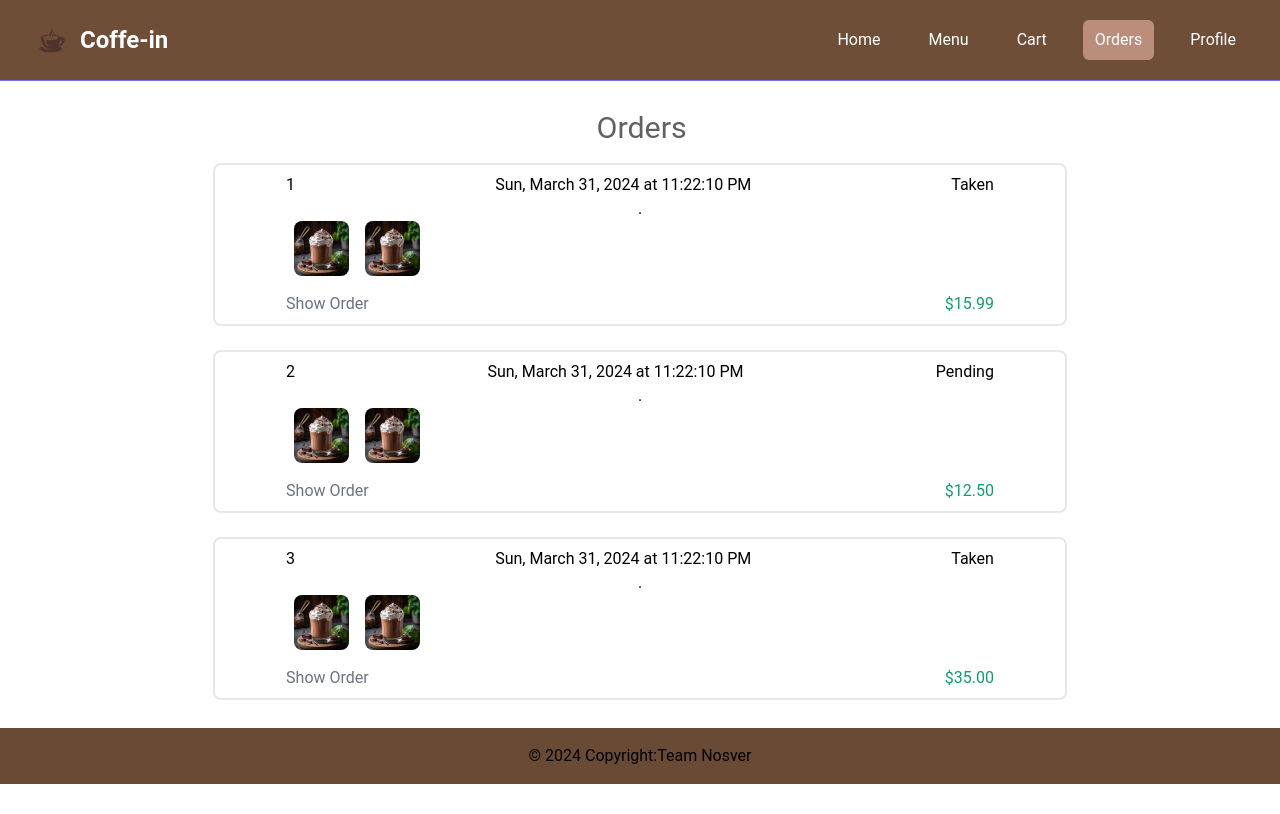
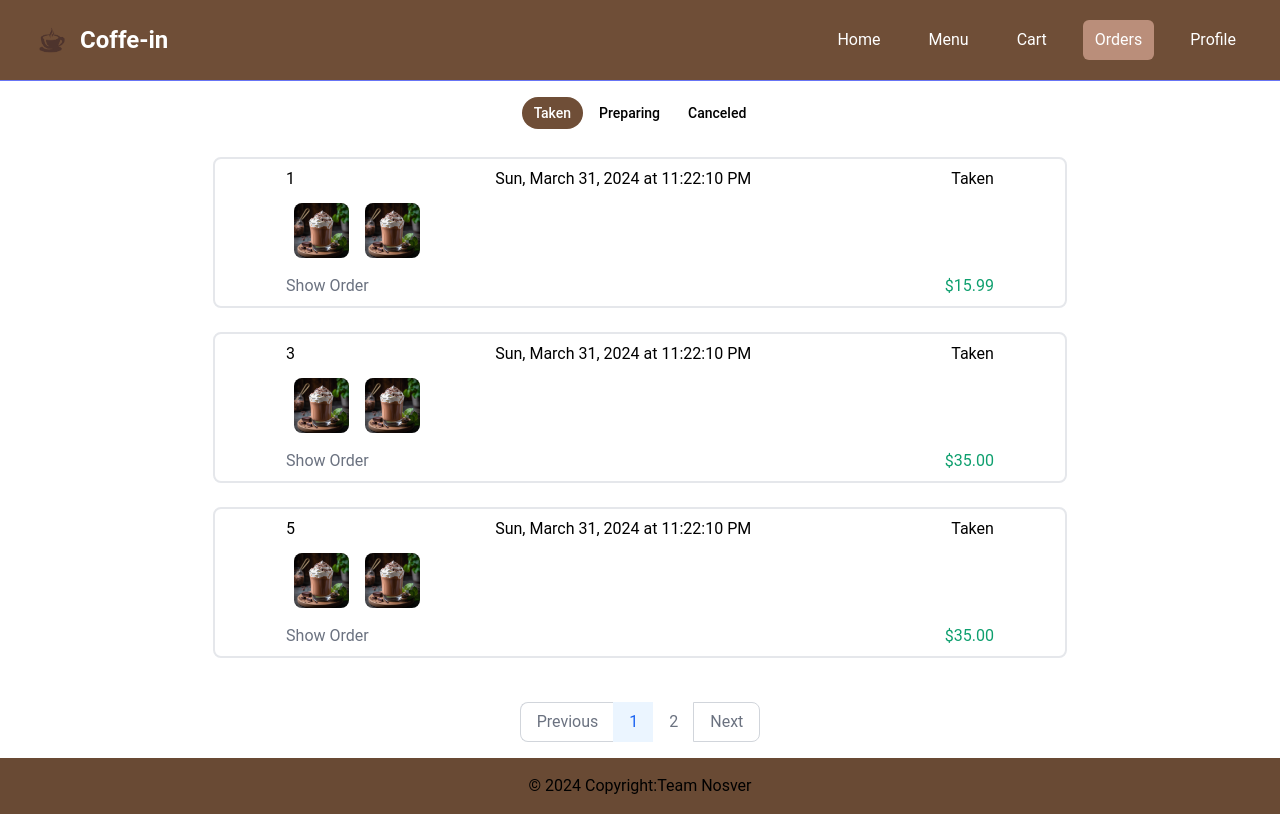
Before and after one commit to Nosver/CafeManagement, a React (Vite) app in the folder frontend/: page /OrdersPage in a window 1280 px wide. Built offline with nearby package versions, Linux system fonts and the light colour scheme.

Commit message:
Changes on Order Screen
Pagination and status selector are added.

```diff
--- a/frontend/package.json
+++ b/frontend/package.json
@@ -17,6 +17,7 @@
     "chartjs-adapter-moment": "^1.0.1",
     "flowbite": "^2.3.0",
     "flowbite-react": "^0.7.5",
+    "headlessui": "^0.0.0",
     "react": "^18.2.0",
     "react-dom": "^18.2.0",
     "react-flatpickr": "^3.10.13",
--- a/frontend/src/components/OrderItem.jsx
+++ b/frontend/src/components/OrderItem.jsx
@@ -1,24 +1,36 @@
-
 import React from 'react'
 
-const OrderItem = () => {
+import image from '../img/Hot-Chocolate.jpg';
+import { DateTime } from './DateTime';
+import { Price } from './Price';
+import { Link } from 'react-router-dom';
+
+const OrderItem = ({order}) => {
   return (
-    <div className = "flex justify-center items-center flex-col">
+    <div className = "flex justify-center items-center flex-col w-4/6 my-3 border-2 rounded-lg">
 
-        <div className = "flex justify-center items-center flex-row">
+      <div className = "flex justify-between flex-row w-5/6 mt-2">
+        <span>{order.id}</span>
+        <span><DateTime date={order.createdAt}/></span>
+        <span>{order.status}</span>
+      </div>
 
-        </div>
+      <div className = "flex justify-start flex-row w-5/6 mt-3">
+        {
+          order.items.map( item =>
+            <img className='rounded-lg mb-4 mx-2' src={image} width={55}></img>
+          )
+        }
+      </div>
 
-        <div className = "flex justify-center items-center flex-row">
-
-        </div>
-
-        <div className = "flex justify-center items-center flex-row">
-
-        </div>
+      <div className = "flex justify-between flex-row w-5/6 mb-2">
+        <Link className= 'text-gray-500' >Show Order</Link>
+          <span>
+            <Price price={order.totalPrice}/>
+          </span>
+      </div>
 
     </div>
-
   )
 }
 
--- /dev/null
+++ b/frontend/src/components/OrderStatusSelector.jsx
@@ -0,0 +1,46 @@
+import { useState, forwardRef, useRef, useImperativeHandle } from "react";
+
+let tabs = [
+    { id: 'Taken', label: 'Taken' },
+    { id: 'Preparing', label: 'Preparing' },
+    { id: 'Canceled', label: 'Canceled' },
+  ];
+
+
+  const OrderStatusSelector = forwardRef((props, ref) => {
+    let [activeTab, setActiveTab] = useState(tabs[0].id);
+    const myRef = useRef(null);
+
+    const getActiveTabId = () => {
+      return myRef.current ? myRef.current.getAttribute('data-tab-id') : null;
+    };
+
+    useImperativeHandle(ref, () => ({
+      getActiveTabId: getActiveTabId
+    }));
+
+    return (
+      <div className="flex space-x-1 bg">
+        {tabs.map((tab) => (
+          <button
+            key={tab.id}
+            onClick={() => {
+              setActiveTab(tab.id);
+              props.onTabSelect(tab);
+            }}
+            className={`relative rounded-full px-3 py-1.5 text-sm font-medium transition focus-visible:outline-2
+              ${activeTab === tab.id ? 'bg-custom-coffe-brown text-white' : 'text-black hover:text-custom-brown'}`}
+            style={{
+              WebkitTapHighlightColor: "transparent",
+            }}
+            data-tab-id={tab.id}
+            ref={activeTab === tab.id ? myRef : null}
+          >
+            {tab.label}
+          </button>
+        ))}
+      </div>
+    );
+  });
+
+export default OrderStatusSelector
--- a/frontend/src/pages/Customer/OrdersPage.jsx
+++ b/frontend/src/pages/Customer/OrdersPage.jsx
@@ -1,10 +1,7 @@
-import React from 'react'
-import {DateTime} from '../../components/DateTime'
+import React, { useEffect, useRef, useState } from 'react'
 import {Title} from '../../components/Title'
-import {Price} from '../../components/Price'
-
-import image from '../../img/Hot-Chocolate.jpg';
-import { Link } from 'react-router-dom';
+import OrderItem from '../../components/OrderItem';
+import OrderCategorySelector from '../../components/OrderStatusSelector';
 
 
 const OrdersPage = () => {
@@ -24,7 +21,7 @@ const OrdersPage = () => {
     {
       id: 2,
       createdAt: new Date(),
-      status: 'Pending',
+      status: 'Preparing',
       items: [
         { food: { id: 3, name: 'Tea', imageUrl: 'tea.jpg' } },
         { food: { id: 4, name: 'Bagel', imageUrl: 'bagel.jpg' } },
@@ -43,49 +40,119 @@ const OrdersPage = () => {
       totalPrice: 35,
     },
 
+    {
+      id: 4,
+      createdAt: new Date(),
+      status: 'Canceled',
+      items: [
+        { food: { id: 5, name: 'Americano', imageUrl: 'americano.jpg' } },
+        { food: { id: 6, name: 'Sandwich', imageUrl: 'sandwich.jpg' } },
+      ],
+      totalPrice: 35,
+    },
+
+    {
+      id: 5,
+      createdAt: new Date(),
+      status: 'Taken',
+      items: [
+        { food: { id: 5, name: 'Americano', imageUrl: 'americano.jpg' } },
+        { food: { id: 6, name: 'Sandwich', imageUrl: 'sandwich.jpg' } },
+      ],
+      totalPrice: 35,
+    },
+
+    {
+      id: 6,
+      createdAt: new Date(),
+      status: 'Preparing',
+      items: [
+        { food: { id: 5, name: 'Americano', imageUrl: 'americano.jpg' } },
+        { food: { id: 6, name: 'Sandwich', imageUrl: 'sandwich.jpg' } },
+      ],
+      totalPrice: 35,
+    },
+
+    {
+      id: 7,
+      createdAt: new Date(),
+      status: 'Taken',
+      items: [
+        { food: { id: 5, name: 'Americano', imageUrl: 'americano.jpg' } },
+        { food: { id: 6, name: 'Sandwich', imageUrl: 'sandwich.jpg' } },
+      ],
+      totalPrice: 35,
+    },
+
+    {
+      id: 8,
+      createdAt: new Date(),
+      status: 'Canceled',
+      items: [
+        { food: { id: 5, name: 'Americano', imageUrl: 'americano.jpg' } },
+        { food: { id: 6, name: 'Sandwich', imageUrl: 'sandwich.jpg' } },
+      ],
+      totalPrice: 35,
+    },
   ];
 
+
+  const [currentPage, setCurrentPage] = useState(1);
+  const itemsPerPage = 3;
+  const [selectedStatus, setSelectedStatus] = useState('Taken');
+  const orderStatusSelectorRef = useRef(null);
+
+
+  const handlePageChange = (pageNumber) => {
+    setCurrentPage(pageNumber);
+  };
+
+  const handleTabSelect = (selectedTab) => {
+    setSelectedStatus(selectedTab.id);
+    setCurrentPage(1);
+  };
+
+  const handleRenderItems = () => {
+    const filteredItems = orders.filter(order => order.status === selectedStatus);
+    const startIndex = (currentPage - 1) * itemsPerPage;
+    const endIndex = startIndex + itemsPerPage;
+    return filteredItems.slice(startIndex, endIndex).map((order, index) => (
+        <OrderItem
+            order={order}
+        />
+    ));
+  };
+
+  useEffect(() => {handleRenderItems();}, [selectedStatus, currentPage]);
 
   return (
     <div className = "flex justify-center items-center flex-col w-full">
 
-      <Title title = "Orders" margin= "1.5rem 0 0 .2rem" fontSize= "1.9rem" />
+      <div className='my-4 flex justify-center '>
+        <OrderCategorySelector ref={orderStatusSelectorRef} onTabSelect={handleTabSelect}></OrderCategorySelector>
+      </div>
 
       <div className = "flex justify-center items-center flex-col w-full mb-4">
-        {/* Order Item */ }
+        {handleRenderItems()}
+      </div>
 
-        {orders.map( order =>
-          (
-            <div className = "flex justify-center items-center flex-col w-4/6 my-3 border-2 rounded-lg">
-
-              <div className = "flex justify-between flex-row w-5/6 mt-2">
-                <span>{order.id}</span>
-                <span><DateTime date={order.createdAt}/></span>
-                <span>{order.status}</span>
-              </div>
-.
-              <div className = "flex justify-start flex-row w-5/6">
-                {order.items.map( item =>
-                  <img className='rounded-lg mb-4 mx-2' src={image} width={55}></img>
-                )}
-              </div>
-
-              <div className = "flex justify-between flex-row w-5/6 mb-2">
-                <Link className= 'text-gray-500' >Show Order</Link>
-                <span>
-                  <Price price={order.totalPrice}/>
-                </span>
-              </div>
-
-            </div>
-          )
-        )}
-
-
-
-        {/* Order Item */ }
-
-      </div>
+      <nav  className="bg-center flex justify-center my-4" aria-label="Page navigation example">
+        <ul className="inline-flex -space-x-px text-base h-10">
+          <li>
+            <button onClick={() => handlePageChange(currentPage - 1)} disabled={currentPage === 1} className="flex items-center justify-center px-4 h-10 ms-0 leading-tight text-gray-500 bg-white border border-e-0 border-gray-300 rounded-s-lg hover:bg-gray-100 hover:text-gray-700 dark:bg-gray-800 dark:border-gray-700 dark:text-gray-400 dark:hover:bg-gray-700 dark:hover:text-white">Previous</button>
+          </li>
+          {Array.from({ length: Math.ceil(orders.filter(item => item.status === selectedStatus).length / itemsPerPage) }, (_, index) => (
+          <li key={index}>
+            <button onClick={() => handlePageChange(index + 1)} className={`flex items-center justify-center px-4 h-10 leading-tight ${index + 1 === currentPage ? 'text-blue-600 border-blue-300 bg-blue-50 hover:bg-blue-100 hover:text-blue-700' : 'text-gray-500 border-gray-300 bg-white hover:bg-gray-100  hover:text-gray-700'} dark:border-gray-700 dark:bg-gray-800 dark:text-gray-400 dark:hover:bg-gray-700 dark:hover:text-white`}>
+              {index + 1}
+            </button>
+          </li>
+          ))}
+          <li>
+            <button onClick={() => handlePageChange(currentPage + 1)} disabled={currentPage === Math.ceil(orders.filter(item => item.status === selectedStatus).length / itemsPerPage)} className="flex items-center justify-center px-4 h-10 leading-tight text-gray-500 bg-white border border-gray-300 rounded-e-lg hover:bg-gray-100 hover:text-gray-700 dark:bg-gray-800 dark:border-gray-700 dark:text-gray-400 dark:hover:bg-gray-700 dark:hover:text-white">Next</button>
+          </li>
+        </ul>
+      </nav>
 
     </div>
   );
```
Also changed, not shown: 1 other file (tests, documents, lock files or other folders).
